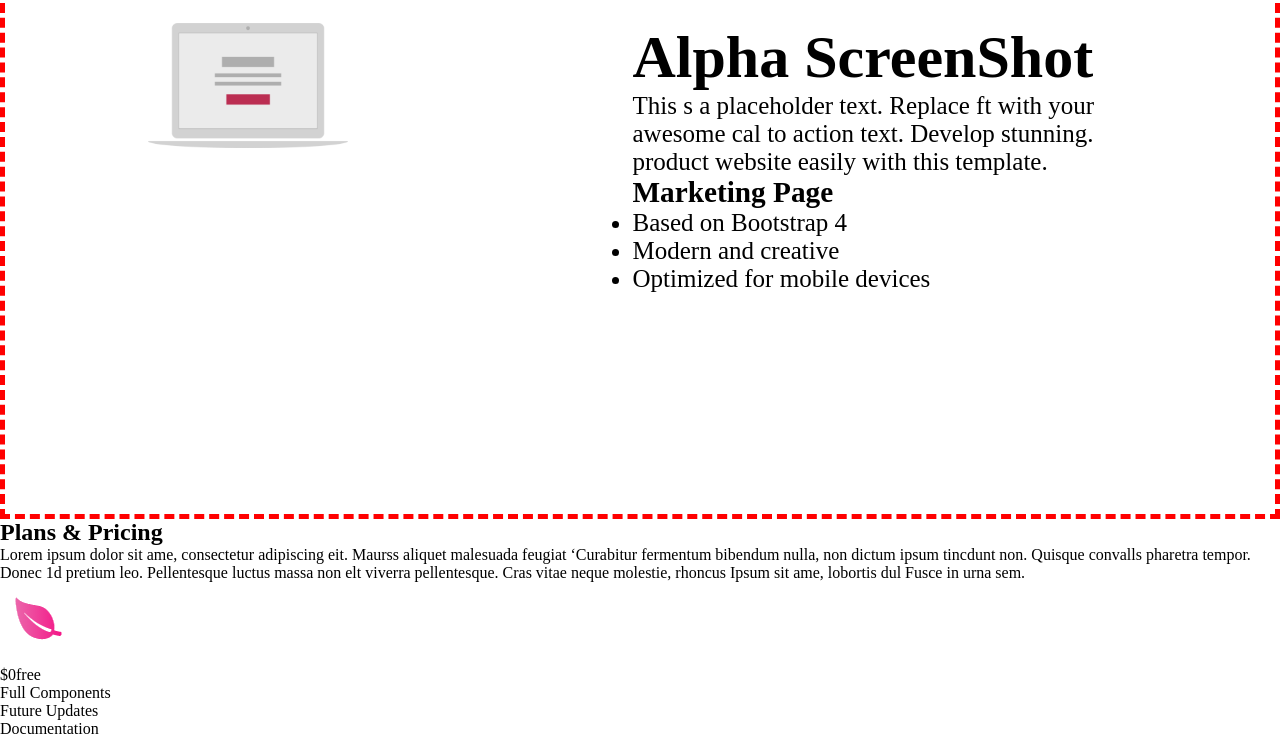
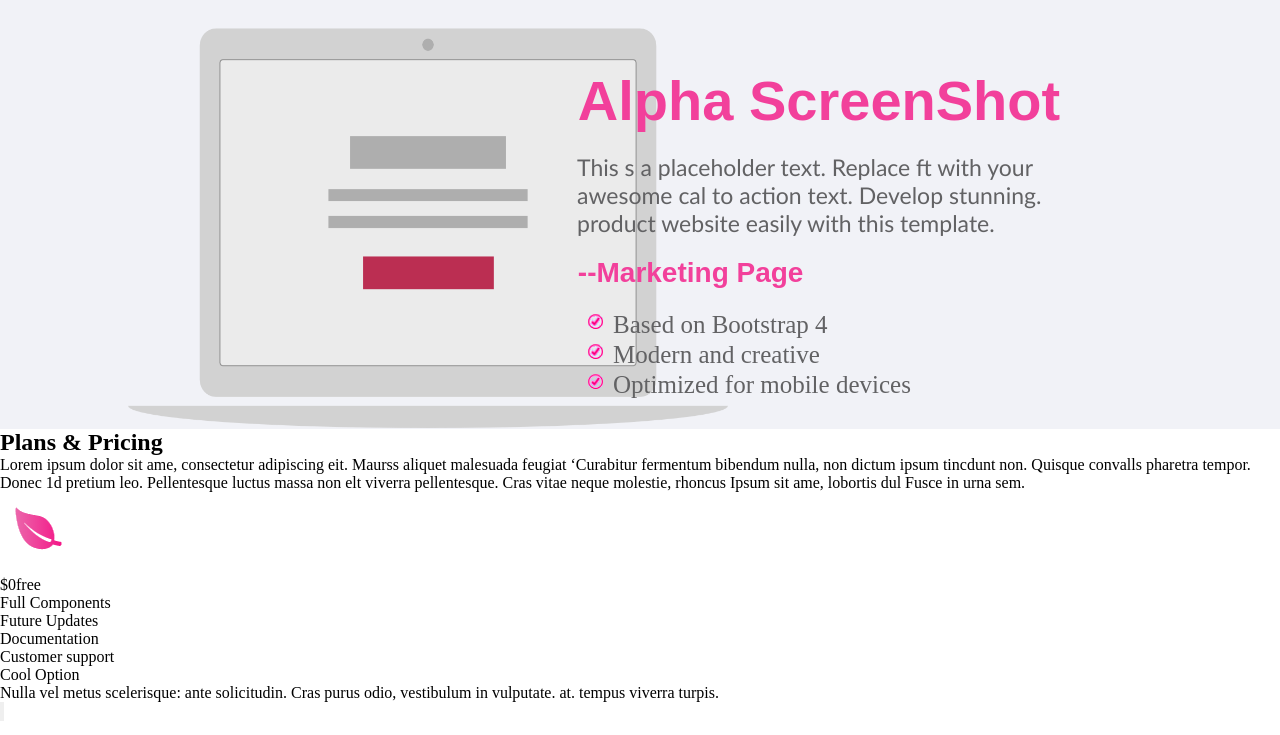
Before and after one commit to JLSP-666/Bleux, a plain HTML site: page index.html in a window 1280 px wide. Shown: the part 778-1513 px from the top of the page. Drawn offline with Linux system fonts and the light colour scheme.

Commit message:
update Bleux version 1.5

```diff
--- a/index.html
+++ b/index.html
@@ -18,10 +18,10 @@
             </section>
             <section id="section_nav_2">
                 <ul id="main_header">
-                    <li id="conten_main_header">About</li>
-                    <li id="conten_main_header">Features</li>
-                    <li id="conten_main_header">Use case</li>
-                    <li id="conten_main_header">Pricing</li>
+                    <li id="conten_main_header"> inAbout</li>
+                    <li id="conten_main_header"> Features</li>
+                    <li id="conten_main_header"> Use case</li>
+                    <li id="conten_main_header"> Pricing</li>
                     <li id="conten_main_header_download">Download</li>
                 </ul>
             </section>
@@ -48,7 +48,7 @@
         <!-- final seccion 1 -->
          <!-- seccion 2 -->
         <section id="section_2">
-            <h1 id="title_section_2">Fonctionnalités</h1>
+            <h1 id="title_section_2">Fonctionalités</h1>
             <div id="conten_2">
             <div id="image_section_2">
                 <img  id="imagen_laptop" src="assets/images/laptop.png" alt="laptop">
@@ -58,7 +58,7 @@
                 <p id="Conten_section_2">This s a placeholder text. Replace ft with your
                     awesome cal to action text. Develop stunning.
                     product website easily with this template.</p>
-                    <h3 id="sup_title2_setction_2">Marketing Page</h3>
+                    <h3 id="sup_title2_setction_2">--Marketing Page</h3>
                     <ul id="List_section_2">
                         <li id="conten_list_section_2">Based on Bootstrap 4</li>
                         <li id="conten_list_section_2">Modern and creative</li>
--- a/styles/style.css
+++ b/styles/style.css
@@ -67,6 +67,7 @@ height: 70vh;
 #conten_div_section_1{
     position:relative;
     left: 28%;
+    top: 18%;
 
 }
 #text_contens_section_1{
@@ -120,7 +121,7 @@ height: 70vh;
 }
 #imagen_section_1{
     position:relative;
-    left: 37.2%;
+    left: 20.2%;
     top: 50px;
     height: 500px;
 
@@ -130,14 +131,11 @@ height: 70vh;
 /* final seccion 1 */
 /* section2  */
 #section_2{
-    background-color:white;
-    height: 80vh;
-    border-width: 5px;
-    border-color: red;
-    border-style: dashed;
+    background-color:#F1F2F7;
+    height: 70vh;
 }
 #title_section_2{
-    margin: 40px;
+    padding-top:40px;
     font-family: sans-serif;
     font-size: 60px;
     text-align: center;
@@ -147,16 +145,57 @@ height: 70vh;
     display: flex;
     justify-content: space-around;
 }
+#image_section_2{
+    width: 600px;
+    height: 400px;
+    position:relative;
+    left: 9.2%;
+    top: 50px;
+    height: 500px;
+}
+#imagen_laptop{
+    width: 600px;
+    height: 400px;
 
-#imagen_laptop{
-    width: 200px;
 }
 #content_section_2{
-    width: 500px;
+    width: 600px;
     font-size: 25px;
-    padding: 20pxgit ;
+    padding: 20px;
+    position:relative;
+    right:  7.2%;
+    top: 50px;
+    height: 500px;
+    height: 459px;
+
 }
 #sup_title_setction_2{
-    font-size: 60px;
+    font-size: 56px;
+    font-family:Arial, Helvetica, sans-serif;
+    color: #F2409B;
+    margin: 20px;
 }
+#Conten_section_2{
+    color:#626264;
+    font-family:'Trebuchet MS', 'Lucida Sans Unicode', 'Lucida Grande', 'Lucida Sans', Arial, sans-serif ;
+    font-size: 23px;
+    width: 500px;
+    position:relative;
+    left:  3.2%;
+}
+#sup_title2_setction_2{
+    font-size: 28px;
+    font-family:Arial, Helvetica, sans-serif;
+    color:#F2409B;
+    margin: 20px;
+    position:relative;
+    left:  0.0%;
+}
+#List_section_2{
+    position:relative;
+    left:  9.2%;
+    color:#626264;
+    list-style: url(../assets/images/icon-list.PNG);
+}
+
 /* final section 2  */
```
Also changed, not shown: assets/images/icon-list.PNG (added).
